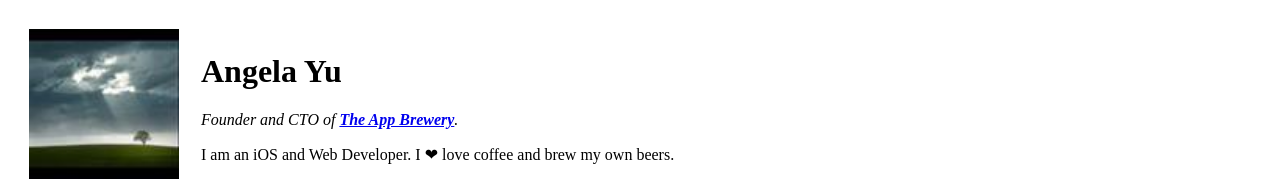
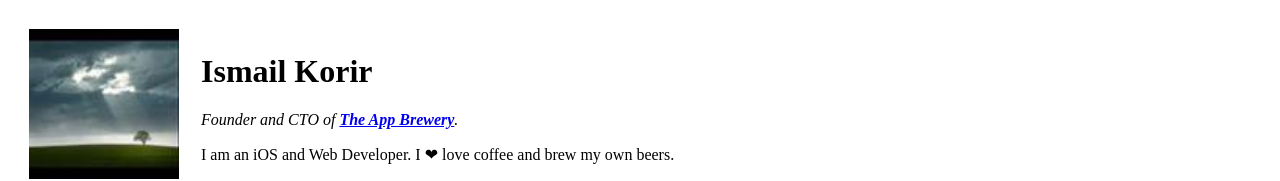
Before and after one commit to KorirIsmail/html-cv, a plain HTML site: page index.html in a window 1280 px wide. Shown: the top 181 px of the page. Drawn offline with Linux system fonts and the light colour scheme.

Commit message:
Update index.html

```diff
--- a/index.html
+++ b/index.html
@@ -11,7 +11,7 @@
     <tr>
       <td><img src="images/Ismail.jpg.jpg" alt="Ismail profile picture" height="150" width="150"></td>
       <td>
-        <h1>Angela Yu</h1>
+        <h1>Ismail Korir</h1>
         <p><em>Founder and CTO of <strong><a href="https://www.appbrewery.co/" target="_blank">The App Brewery</a></strong>.</em></p>
         <p>I am an iOS and Web Developer. I ❤ love coffee and brew my own beers. </p>
       </td>
```
